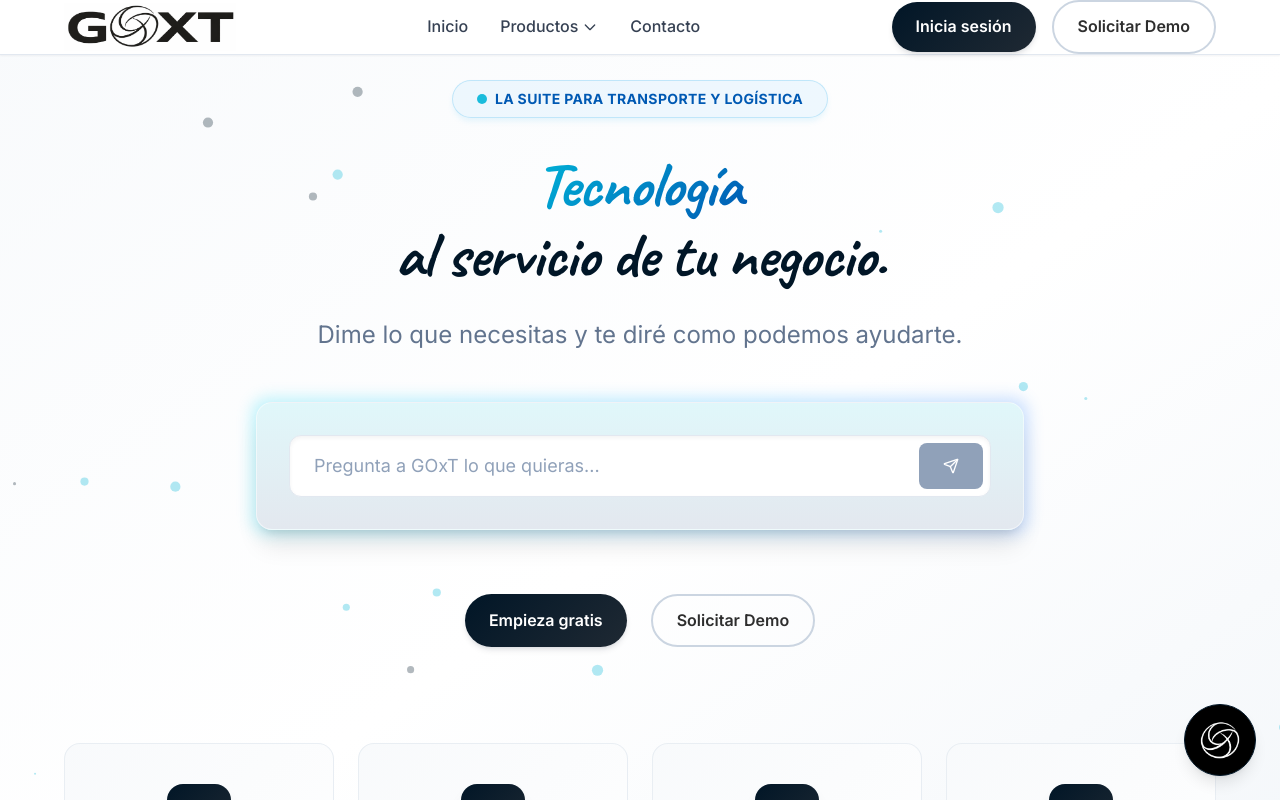
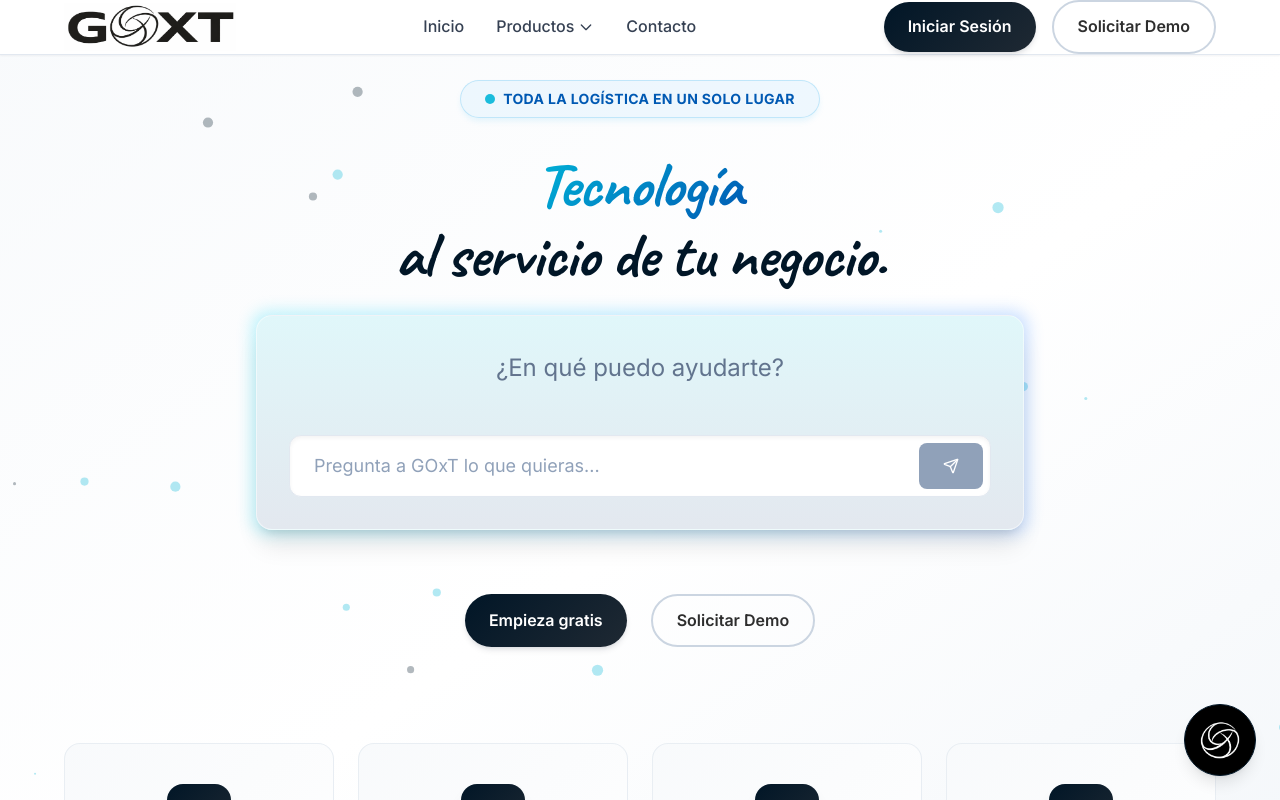
Before and after one commit to KevinCollio27/goxt-website, a Next.js app: page / in a window 1280 px wide. Shown: the top 800 px of the page. Built offline with nearby package versions, Linux system fonts and the light colour scheme.

Commit message:
Detalles Diseño

```diff
--- a/src/app/productos/crm/page.tsx
+++ b/src/app/productos/crm/page.tsx
@@ -93,7 +93,7 @@
         Icon: Truck,
     },
     {
-        title: "Transporte Marítimo / Forwarding",
+        title: "Transporte Marítimo",
         items: [
             "Gestión de naves, contenedores y tracking de puertos integrado.",
             "Cotizaciones dinámicas multimodales con campos específicos por tipo de contenedor.",
@@ -419,7 +419,7 @@
                                     href="https://crm.goxt.io"
                                     className="goxt-btn-primary text-2xl px-12 py-6"
                                 >
-                                    Inicia Sesión
+                                    Iniciar Sesión
                                 </Link>
                                 <Link
                                     href="/contacto"
--- a/src/components/layout/Footer.tsx
+++ b/src/components/layout/Footer.tsx
@@ -98,7 +98,7 @@
                     </div>
                     {/* Enlaces rápidos */}
                     <div>
-                        <h3 className="text-xl font-bold mb-4" style={{ fontFamily: "var(--font-handwritten), cursive", color: 'white' }}>
+                        <h3 className="text-white font-medium mb-4 flex items-center gap-1">
                             Acceso Directo
                         </h3>
                         <ul className="space-y-3">
--- a/src/components/layout/Header.tsx
+++ b/src/components/layout/Header.tsx
@@ -119,7 +119,7 @@
                 {/* CTA Buttons */}
                 <div className="hidden lg:flex items-center gap-4">
                     <Link href="https://crm.goxt.io" className="goxt-btn-primary">
-                        Inicia sesión
+                        Iniciar Sesión
                     </Link>
                     <Link href="/contacto" className="goxt-btn-secondary">
                         Solicitar Demo
--- a/src/components/sections/HeroSection.tsx
+++ b/src/components/sections/HeroSection.tsx
@@ -24,7 +24,7 @@
         Icon: Building2,
     },
     {
-        value: "+2M USD",
+        value: "+USD 2M",
         label: "Gestionados",
         description: "en cotizaciones",
         Icon: DollarSign,
@@ -106,7 +106,7 @@
                             className="text-sm font-bold tracking-wide uppercase"
                             style={{ color: '#0059B3' }}
                         >
-                            LA SUITE PARA TRANSPORTE Y LOGÍSTICA
+                            TODA LA LOGÍSTICA EN UN SOLO LUGAR
                         </span>
                     </motion.div>
 
@@ -132,15 +132,6 @@
                         </span>
                     </motion.h1>
 
-                    <motion.p
-                        initial={{ opacity: 0, y: 20 }}
-                        animate={{ opacity: 1, y: 0 }}
-                        transition={{ duration: 0.5, delay: 0.15 }}
-                        className="text-xl md:text-2xl text-slate-500 max-w-3xl mx-auto mb-12 leading-relaxed"
-                    >
-                        Dime lo que necesitas y te diré como podemos ayudarte.
-                    </motion.p>
-
                     {/* AI Chat Widget */}
                     <motion.div
                         initial={{ opacity: 0, y: 20 }}
@@ -152,6 +143,7 @@
                         <div className="absolute -inset-1 bg-gradient-to-r from-cyan-400 to-blue-500 rounded-2xl blur opacity-25 group-hover:opacity-50 transition duration-1000 group-hover:duration-200"></div>
 
                         <div className="relative bg-gradient-to-b from-[#E0F7FA] to-[#E3E8EF] rounded-2xl p-6 md:p-8 shadow-xl border border-white/50 backdrop-blur-sm">
+                            <p className="text-xl md:text-2xl text-slate-500 max-w-3xl mx-auto mb-12 leading-relaxed">¿En qué puedo ayudarte?</p>
                             <form
                                 onSubmit={handleSubmit}
                                 className="relative"
--- a/src/components/sections/ProductCarousel.tsx
+++ b/src/components/sections/ProductCarousel.tsx
@@ -125,7 +125,7 @@
                             height={20}
                             className="w-5 h-5 object-contain"
                         />
-                        GOXT CARGO
+                        GOXT TMS CARGO
                     </button>
                 </div>
             </div>
--- a/src/components/sections/ProductsSection.tsx
+++ b/src/components/sections/ProductsSection.tsx
@@ -38,7 +38,7 @@
     },
     {
         id: "cargo",
-        name: "CARGO",
+        name: "TMS CARGO",
         tagline: "Control total de tu flota y operaciones logísticas",
         description:
             "Sistema operativo para transporte terrestre y marítimo. Gestiona flotas, rutas, conductores y toda tu operación en una sola plataforma.",
```
